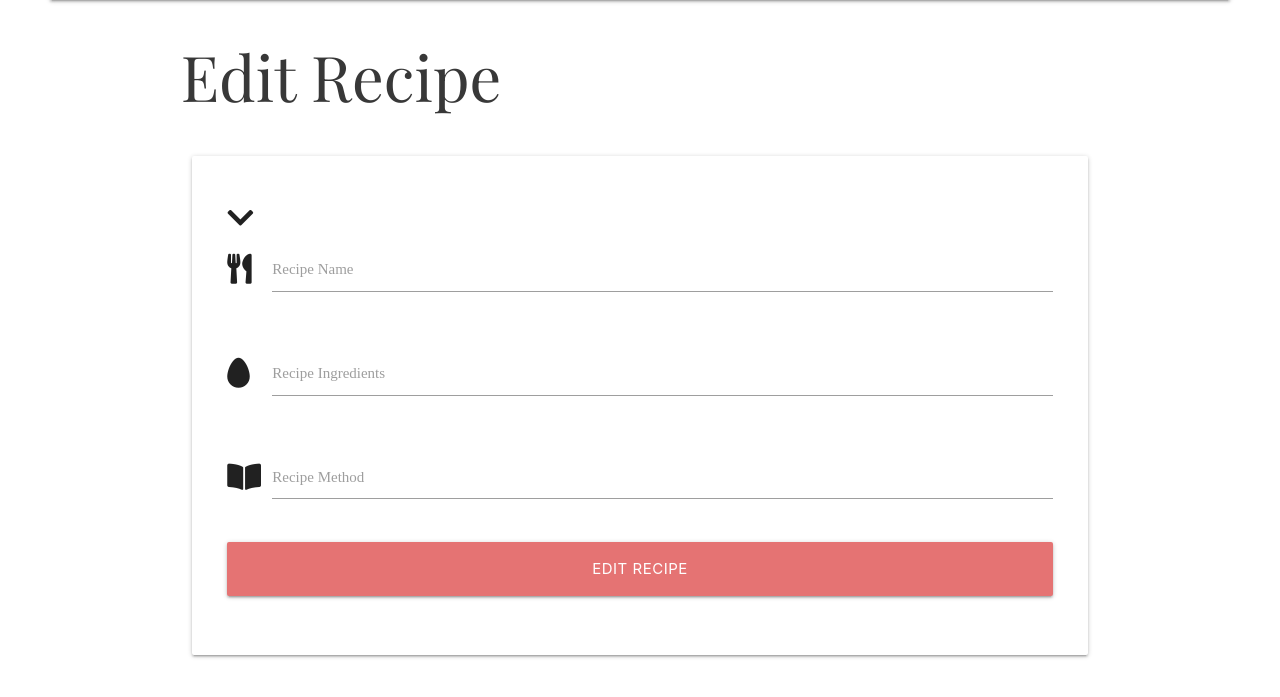
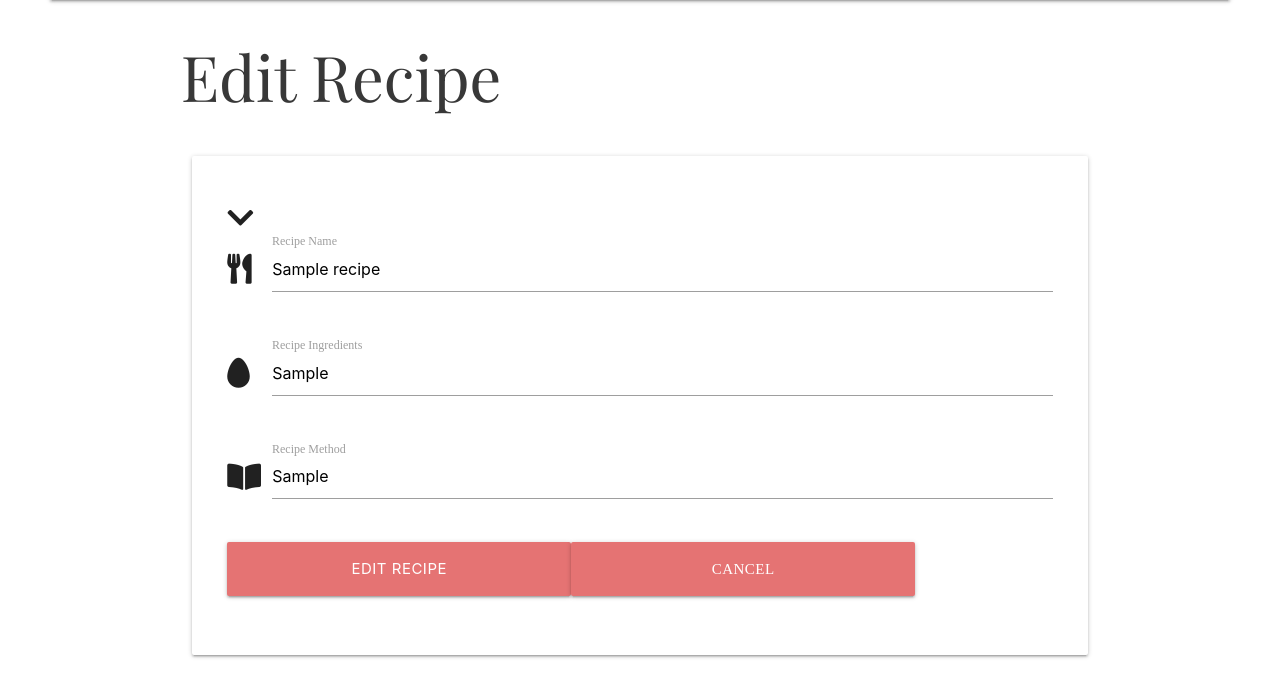
Before and after one commit to michellelclement/meatblog, a Flask app: template templates/edit_recipe.html in a window 1280 px wide. Shown: the part 64-761 px from the top of the page. Run offline with Flask 2, Linux system fonts and the light colour scheme; the template is opened without the code that fills it: most values are stand-ins (such as "Sample title", 1, 10 or a date in 2020); some libraries are stand-ins or nearby versions; some web fonts are replaced.

Commit message:
Edit function complete and working

```diff
--- a/app.py
+++ b/app.py
@@ -124,7 +124,7 @@ def edit_recipe(recipe_id):
             "created_by": session["user"]
         }
         mongo.db.recipes.update({"_id": ObjectId(recipe_id)}, submit)
-        flash("Task Successfully Updated")
+        flash("Recipe Successfully Updated")
 
     recipe = mongo.db.recipes.find_one({"_id": ObjectId(recipe_id)})
     categories = mongo.db.categories.find().sort("category", 1)
--- a/templates/edit_recipe.html
+++ b/templates/edit_recipe.html
@@ -7,19 +7,27 @@
 </div>
 
 <div class="row card-panel">
-  <form class="col s12" method="POST"
-  action="{{ url_for('add_recipe', recipe_id=recipe._id) }}">
+  <form
+    class="col s12"
+    method="POST"
+    action="{{ url_for('edit_recipe', recipe_id=recipe._id) }}"
+  >
     <!-- Category Selector -->
     <div class="row">
       <div class="input-field col s12">
         <i class="fas fa-chevron-down prefix"></i>
         <select id="category" name="category" class="validate" required>
           <option value="" disabled selected>Select Meal Category</option>
-          {% for category in categories %}
+          {% for category in categories %} {% if category.category ==
+          recipe.category %}
+          <option value="{{ category.category }}" selected
+            >{{ category.category }}</option
+          >
+          {% else %}
           <option value="{{ category.category }}"
             >{{ category.category }}</option
           >
-          {% endfor %}
+          {% endif %} {% endfor %}
         </select>
       </div>
     </div>
@@ -33,6 +41,7 @@
           type="text"
           minlength="5"
           maxlength="100"
+          value="{{ recipe.recipe_name }}"
           class="validate"
           required
         />
@@ -49,6 +58,7 @@
           type="text"
           minlength="5"
           maxlength="400"
+          value="{{ recipe.recipe_ingredients }}"
           class="validate"
           required
         />
@@ -66,7 +76,7 @@
           maxlength="800"
           class="materialize-textarea validate"
           required
-        ></textarea>
+        >{{- recipe.recipe_method -}}</textarea>
         <label for="icon_prefix">Recipe Method</label>
       </div>
     </div>
@@ -91,10 +101,12 @@
 
     <!-- Submit Recipe Button -->
     <div class="row">
-      <div class="col s12 center-align">
-        <button type="submit" class="col s12 btn-large red lighten-2">
+      <div class="col s12">
+        <button type="submit" class="col s5 btn-large red lighten-2">
           Edit Recipe
         </button>
+        <!-- Cancel Button -->
+        <a href="{{ url_for('find_recipe') }}" class="col s5 btn-large red lighten-2">Cancel</a>
       </div>
     </div>
   </form>
```
